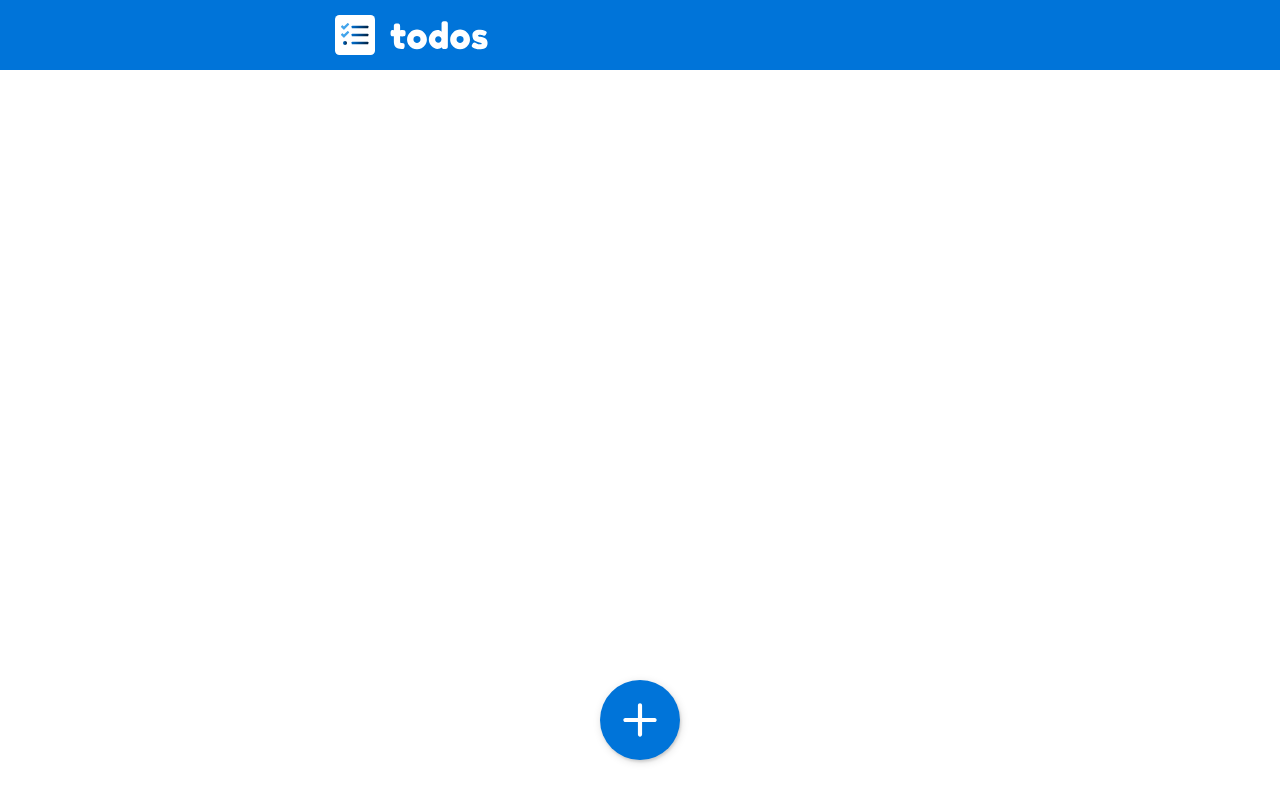
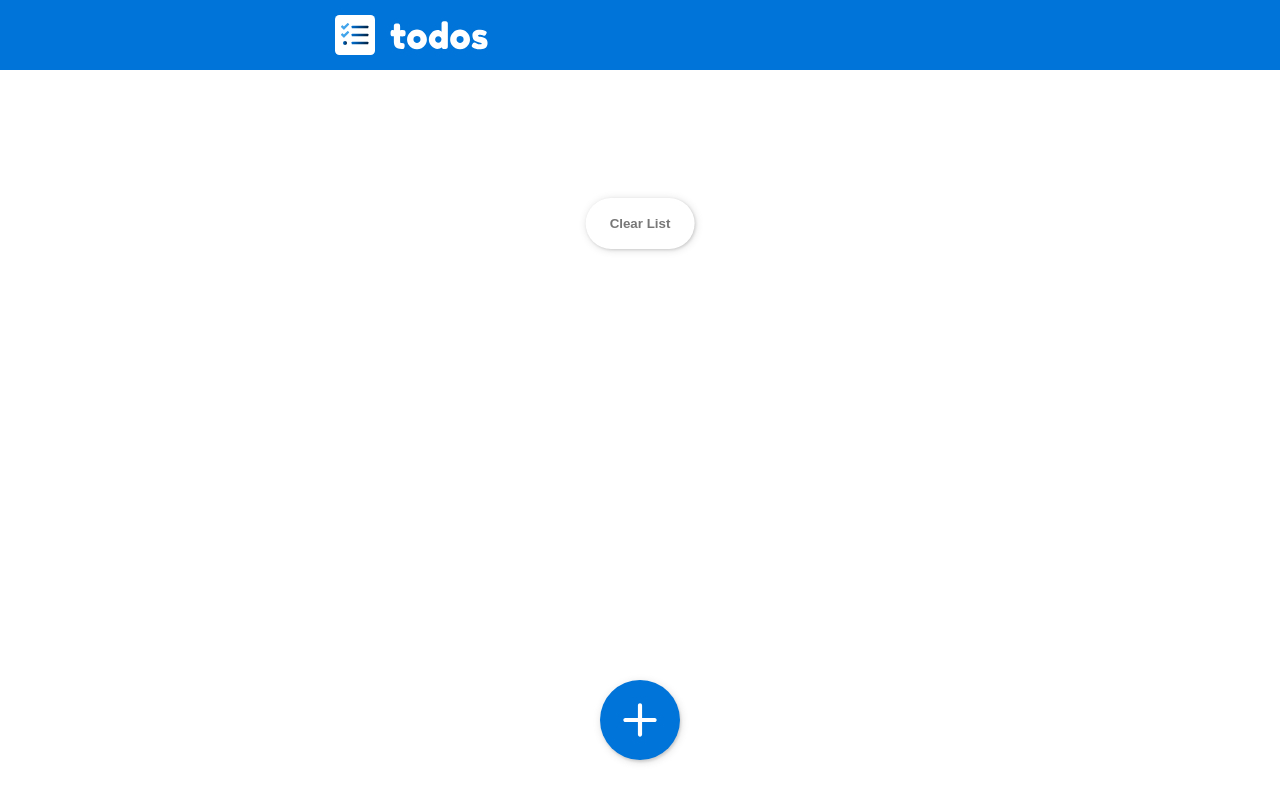
Before and after one commit to rb-wbscoding/todoreact, a React (Create React App) app: page / in a window 1280 px wide. Built offline with nearby package versions, Linux system fonts and the light colour scheme.

Commit message:
clearbuttonlist and overlay

```diff
--- a/src/App.js
+++ b/src/App.js
@@ -1,12 +1,16 @@
 import React from 'react';
 import './App.css';
 import Header from "./components/header/Header";
-import AddButton from "./components/addbutton/AddButton"
+import AddButton from "./components/addbutton/AddButton";
+import ConfirmOverlay from "./components/confirmoverlay/ConfirmOverlay";
+import ClearListButton from "./components/clearlistbutton/ClearListButton";
 
 function App() {
   return (
     <div className="App">
       <Header />
+      <ClearListButton />
+      <ConfirmOverlay />
       <AddButton />
     </div>
   );
--- /dev/null
+++ b/src/components/clearlistbutton/ClearListButton.js
@@ -0,0 +1,14 @@
+import React from "react";
+import styles from "./ClearListButton.module.css";
+
+function ClearListButton(){
+    return(
+        <div className={styles.clearlistcontainer}>
+            <button className={styles.clearlist}>Clear List</button>
+        </div>
+    );
+
+}
+
+
+export default ClearListButton;
--- /dev/null
+++ b/src/components/clearlistbutton/ClearListButton.module.css
@@ -0,0 +1,30 @@
+.clearlistcontainer {
+    position: relative;
+}
+
+.clearlist {
+    background-color: transparent;
+    border: none;
+    font-weight: 700;
+    padding: 18px 24px;
+    border-radius: 26px;
+    display: block;
+    margin: 0 auto 200px;
+    color: #00000088;
+    transition: box-shadow 0.2s, transform 0.2s;
+    box-shadow: 1px 1px 3px #00000022, 1px 1px 9px #00000022;
+    display: block;
+    position: absolute;
+    left: 50%;
+    transform: translateX(-50%);
+    top: 180px;
+  }
+
+  .clearlist:hover {
+    box-shadow: 1px 1px 3px #00000033, 1px 1px 9px #00000033;
+  }
+
+  .clearlist:active {
+    box-shadow: 1px 1px 3px #00000033, 1px 1px 9px #00000033;
+    transform: translate(-50%) scale(0.9);
+  }
--- /dev/null
+++ b/src/components/confirmoverlay/ConfirmOverlay.js
@@ -0,0 +1,17 @@
+import React from "react";
+import styles from "./ConfirmOverlay.module.css";
+
+function ConfirmOverlay(){
+    return(
+
+    <div className={styles.confirmdialog && styles.opacityzero}>
+        <p className={styles.confirmdialogp}>Are you sure?</p>
+        <button className={styles.confirmdelete}>Clear</button>
+        <button className={styles.canceldelete}>Cancel</button>
+    </div>
+
+    );
+}
+
+
+export default ConfirmOverlay;
--- /dev/null
+++ b/src/components/confirmoverlay/ConfirmOverlay.module.css
@@ -0,0 +1,64 @@
+.confirmdialog {
+    background-color: #0074d9;
+    color: #fff;
+    border-radius: 6px;
+    padding: 30px;
+    min-width: 285px;
+    box-shadow: 1px 2px 3px #00000022, 1px 2px 9px #00000022;
+    transition: opacity 0.3s;
+    z-index: 130;
+    position: fixed;
+    top: 50%;
+    left: 50%;
+    transform: translate(-50%, -50%);
+  }
+
+  .confirmdialogp {
+    font-weight: 700;
+    margin-bottom: 30px;
+    font-size: 1.1rem;
+  }
+
+  .confirmdelete {
+    border: none;
+    background-color: #fff;
+    color: #0074d9;
+    padding: 18px 32px;
+    border-radius: 6px;
+    font-weight: 700;
+    transition: transform 0.2s, opacity 0.2s;
+  }
+
+  .confirmdelete:hover {
+    opacity: 0.7;
+  }
+
+  .confirmdelete:active {
+    opacity: 0.7;
+    transform: scale(0.9);
+  }
+
+  .canceldelete {
+    border: none;
+    background-color: #0074d9;
+    color: #fff;
+    padding: 18px 32px;
+    border-radius: 6px;
+    font-weight: 700;
+    transition: transform 0.2s, background-color 0.2s;
+    margin-left: 10px;
+  }
+
+  .canceldelete:hover {
+    background-color: #0066be;
+  }
+
+  .canceldelete:active {
+    background-color: #0066be;
+    transform: scale(0.9);
+  }
+
+  .opacityzero {
+    opacity: 0 !important;
+    pointer-events: none !important;
+  }
```
